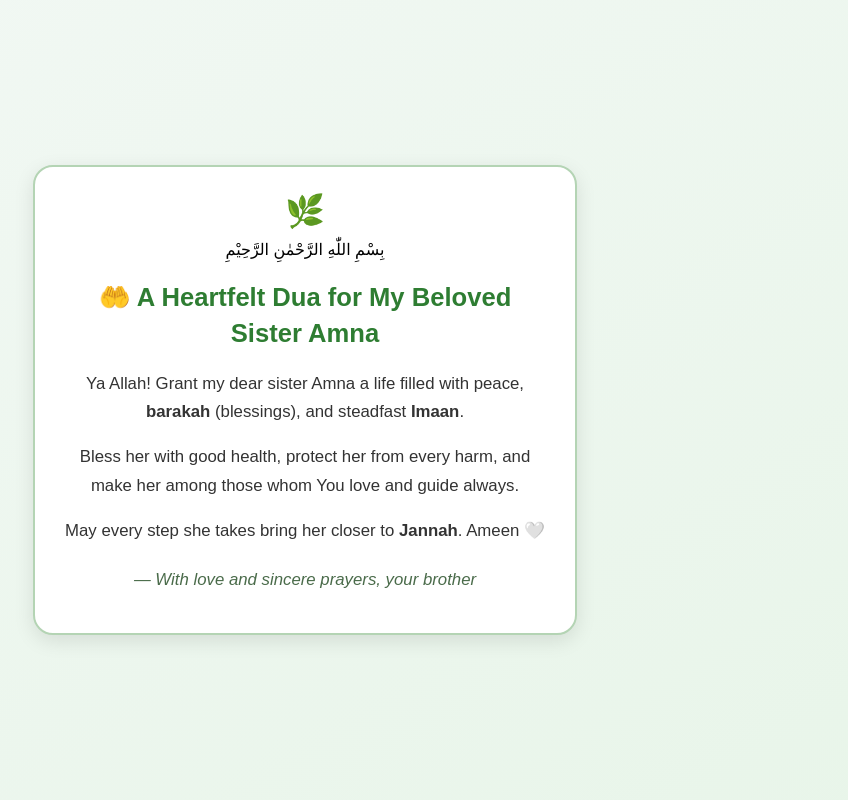
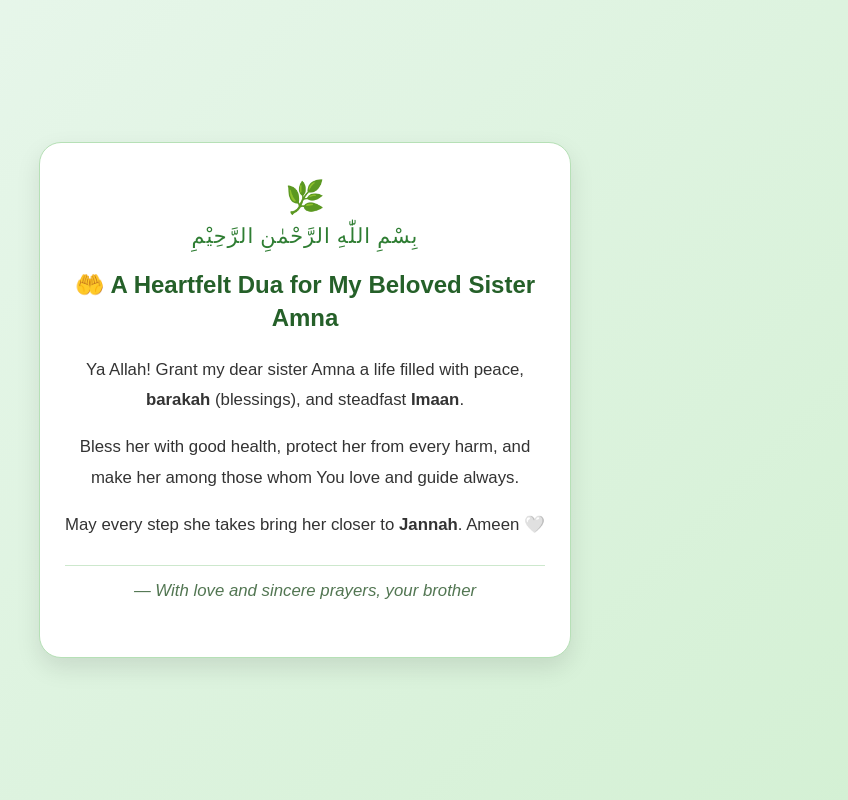
Before and after one commit to asif-builder/Dua-Card, a plain HTML site: page index.html in a window 1280 px wide. Shown: the whole page, without its empty margins (335-1183 px from the left). Drawn offline with Linux system fonts and the light colour scheme.

Commit message:
Updated style.css

```diff
--- a/style.css
+++ b/style.css
@@ -1,95 +1,103 @@
 body {
   margin: 0;
   padding: 0;
-  background: linear-gradient(to bottom right, #f2f8f4, #e8f5e9);
   font-family: "Poppins", sans-serif;
+  background: linear-gradient(135deg, #eaf7ee, #d3f0d3);
+  min-height: 100vh;
   display: flex;
   justify-content: center;
   align-items: center;
-  height: 100vh;
 }
 
-/* Center container */
-.container {
-  display: flex;
-  justify-content: center;
-  align-items: center;
-  padding: 20px;
-  width: 100%;
+/* Card container */
+.card {
+  background-color: #ffffff;
+  border-radius: 22px;
+  box-shadow: 0 10px 25px rgba(0, 0, 0, 0.1);
+  border: 1.5px solid #b6e0b6;
+  text-align: center;
+  padding: 35px 25px;
+  max-width: 480px;
+  margin: 20px;
+  animation: fadeIn 1s ease;
 }
 
-/* Card styling */
-.card {
-  background-color: #ffffff;
-  border: 2px solid #b4d4b4;
-  border-radius: 20px;
-  box-shadow: 0 6px 20px rgba(0, 0, 0, 0.1);
-  padding: 25px 30px;
-  max-width: 480px;
-  text-align: center;
-  transition: transform 0.3s ease, box-shadow 0.3s ease;
+/* Bismillah text */
+.bismillah {
+  font-family: "Scheherazade New", serif;
+  font-size: 1.3em;
+  color: #2e7d32;
+  margin-bottom: 18px;
+  letter-spacing: 1px;
 }
 
-.card:hover {
-  transform: translateY(-5px);
-  box-shadow: 0 8px 25px rgba(0, 0, 0, 0.15);
-}
-
-/* Header text */
+/* Heading */
 h2 {
-  color: #2e7d32;
-  font-size: 1.6em;
-  margin-bottom: 18px;
+  color: #256029;
+  font-size: 1.5em;
+  margin-bottom: 20px;
   line-height: 1.4;
 }
 
-/* Paragraphs */
+/* Dua text */
 p {
   color: #333;
   font-size: 1.05em;
-  line-height: 1.7;
-  margin-bottom: 14px;
+  line-height: 1.8;
+  margin-bottom: 16px;
 }
 
-/* Signature line */
+/* Signature */
 .from {
-  margin-top: 20px;
+  margin-top: 25px;
   font-style: italic;
-  color: #4a6b4a;
+  color: #527652;
   font-weight: 500;
+  border-top: 1px solid #cde8cd;
+  padding-top: 10px;
 }
 
-/* Leaf icon above card */
+/* Leaf decoration */
 .card::before {
   content: "🌿";
+  display: block;
   font-size: 2em;
-  display: block;
-  margin-bottom: 10px;
+  margin-bottom: 8px;
   color: #3d7b3d;
+}
+
+/* Subtle fade animation */
+@keyframes fadeIn {
+  from {
+    opacity: 0;
+    transform: translateY(10px);
+  }
+  to {
+    opacity: 1;
+    transform: translateY(0);
+  }
 }
 
 /* Mobile responsiveness */
 @media (max-width: 600px) {
   body {
-    height: auto;
-    padding: 20px;
+    padding: 15px;
   }
 
   .card {
-    padding: 20px;
+    padding: 25px 18px;
     max-width: 100%;
   }
 
   h2 {
-    font-size: 1.4em;
+    font-size: 1.3em;
   }
 
   p {
     font-size: 1em;
-    line-height: 1.6;
   }
 
-  .from {
-    font-size: 0.95em;
+  .bismillah {
+    font-size: 1.1em;
   }
 }
```
